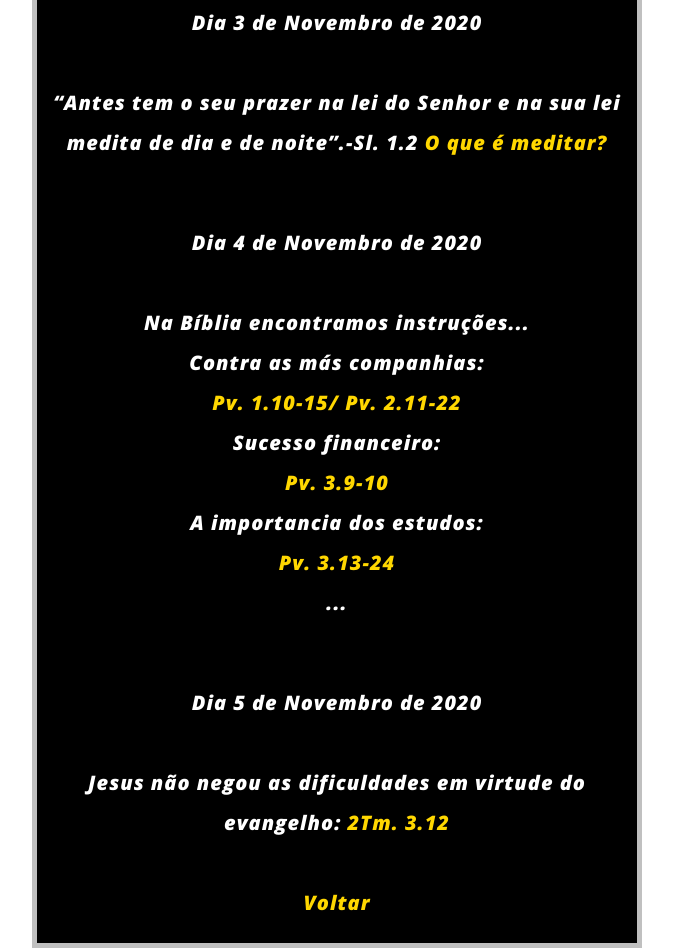
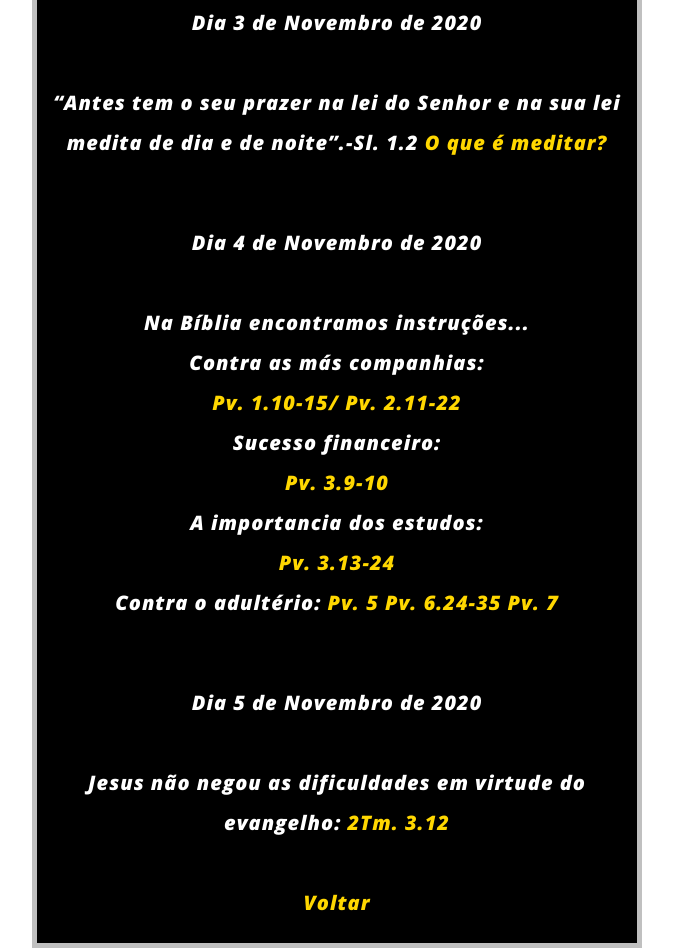
Before and after one commit to matheusdacruz/matheusdacruz.github.io, a plain HTML site: page teste-site/alimento.html in a window 1280 px wide. Shown: the part 3049-3997 px from the top of the page, without its empty margins (303-976 px from the left). Drawn offline with nearby package versions, Linux system fonts and the light colour scheme.

Commit message:
Update alimento.html

```diff
--- a/teste-site/alimento.html
+++ b/teste-site/alimento.html
@@ -94,7 +94,11 @@
                                                              <a href="https://www.bibliaonline.com.br/acf/pv/3">Pv. 3.9-10</a><br>
                                                            A importancia dos estudos: <br>
                                                              <a href="https://www.bibliaonline.com.br/acf/pv/3">Pv. 3.13-24</a><br>
-                                                           ...
+                                                           Contra o adultério:
+                                                               <a href="https://www.bibliaonline.com.br/acf/pv/5">Pv. 5
+                                                               <a href="https://www.bibliaonline.com.br/acf/pv/6">Pv. 6.24-35
+                                                               <a href="https://www.bibliaonline.com.br/acf/pv/7">Pv. 7</a>
+
                                                 <br>
                                                 <br>
                                                         <p>Dia 5 de Novembro de 2020<br>
```
